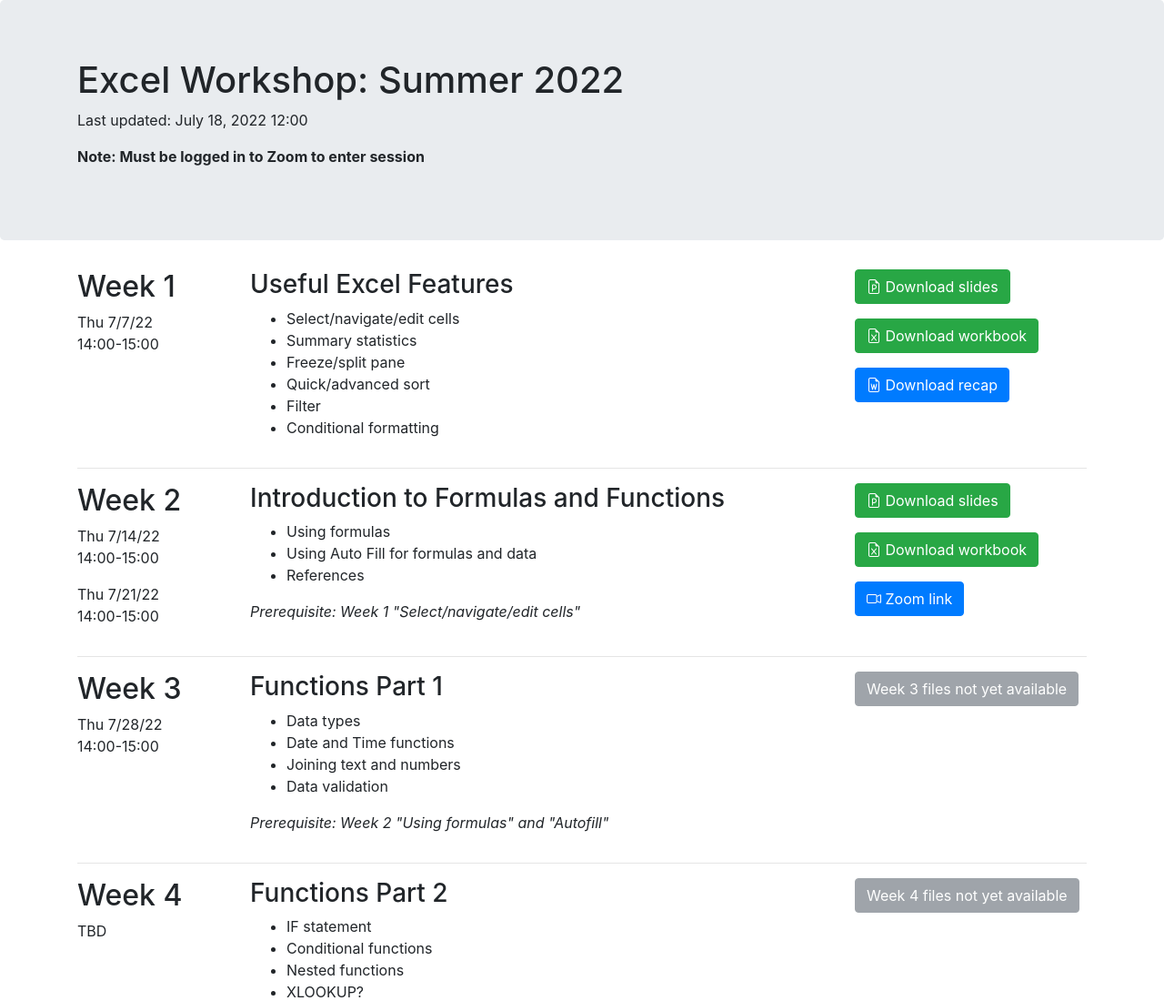
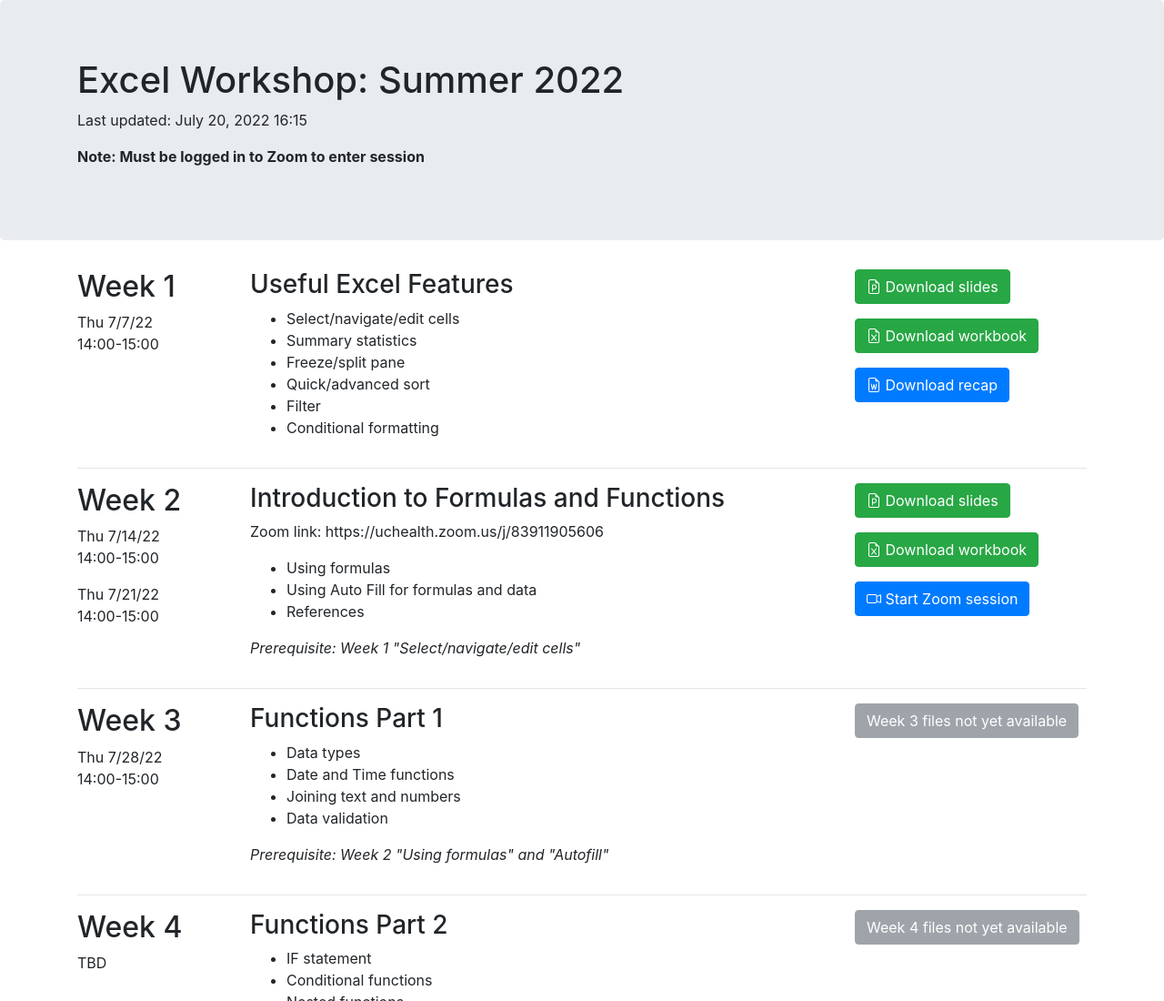
Before and after one commit to mtruongg/2022-workshop-excel, a plain HTML site: page index.html in a window 1280 px wide. Shown: the top 1100 px of the page at 91% size. Drawn offline with nearby package versions, Linux system fonts and the light colour scheme.

Commit message:
Added Zoom link for copying, changed Zoom button

```diff
--- a/index.html
+++ b/index.html
@@ -20,7 +20,7 @@
       <div class="jumbotron">
         <div class="container">
           <h1>Excel Workshop: Summer 2022</h1>
-          <p>Last updated: July 18, 2022 12:00</p>
+          <p>Last updated: July 20, 2022 16:15</p>
           <p><b>Note: Must be logged in to Zoom to enter session</b></p>
         </div>
       </div>
@@ -64,6 +64,7 @@
           </div>
           <div class="col-md-7">
             <h3>Introduction to Formulas and Functions</h3>
+            <p>Zoom link: https://uchealth.zoom.us/j/83911905606</p>
             <ul>
                 <li>Using formulas</li>
                 <li>Using Auto Fill for formulas and data</li>
@@ -74,7 +75,7 @@
           <div class="col-md-3">
             <p><a class="btn btn-success" href="Week-02/Week-02_IntroToFormulasAndFunctions.pptx" role="button" download=><i class="bi-file-earmark-ppt"></i> Download slides</a></p>
             <p><a class="btn btn-success" href="Week-02/Week-02_Workbook.xlsx" role="button" download=><i class="bi-file-earmark-excel"></i> Download workbook</a></p>
-            <p><a class="btn btn-primary" href="https://uchealth.zoom.us/j/83911905606" role="button"><i class="bi-camera-video"></i> Zoom link</a></p>
+            <p><a class="btn btn-primary" href="https://uchealth.zoom.us/j/83911905606" role="button"><i class="bi-camera-video"></i> Start Zoom session</a></p>
           </div>
         </div>
         <hr>
```
